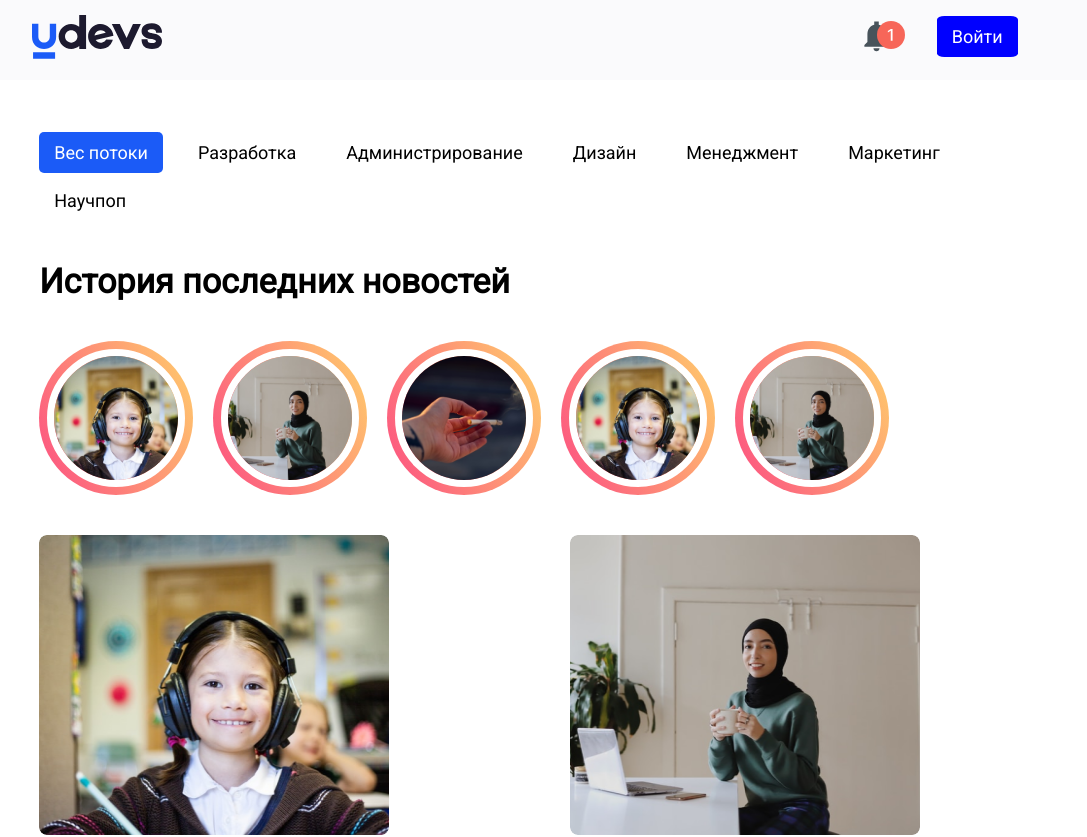
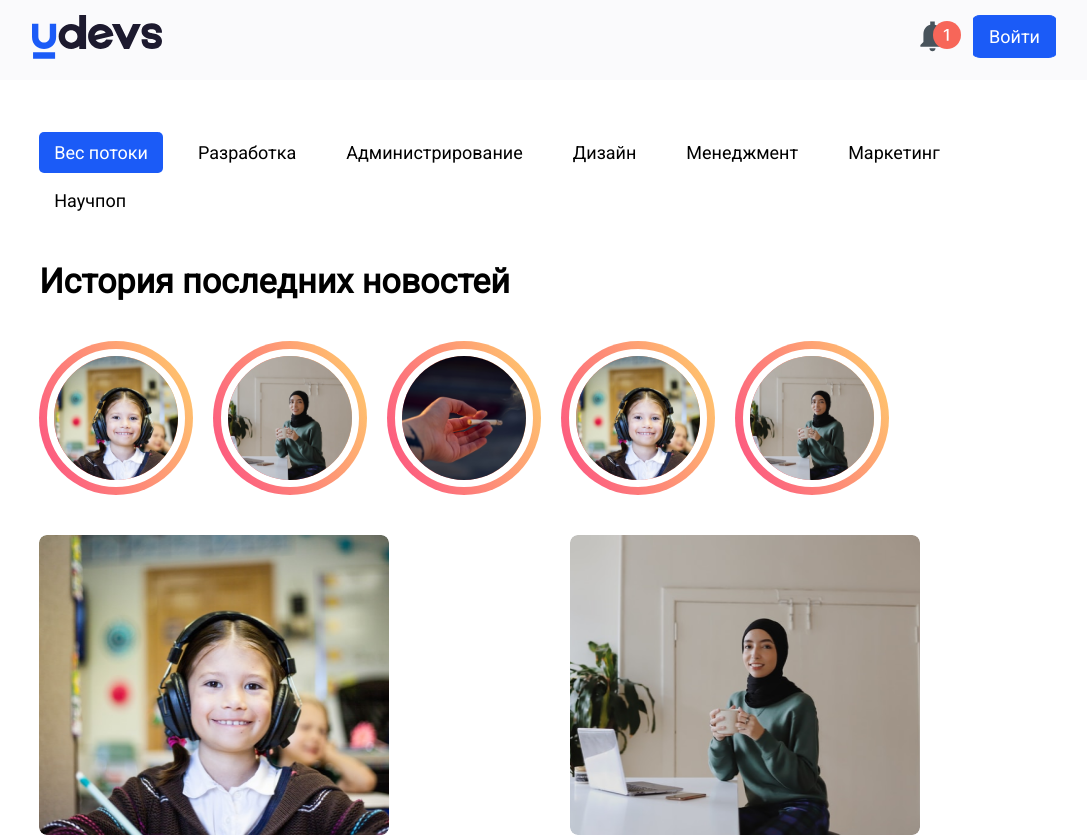
Before and after one commit to asadbeksr/udevs-blog, a React (Create React App) app: page / in a window 1280 px wide. Shown: the top 837 px of the page, without its empty margins (96-1183 px from the left). Built offline with nearby package versions, Linux system fonts and the light colour scheme.

Commit message:
fix: update header items

```diff
--- a/src/components/Header/Header.css
+++ b/src/components/Header/Header.css
@@ -1,5 +1,5 @@
 .wrap {
-  padding-right: 13%;
+  padding-right: 10%;
   padding-left: 10%;
   padding-top: 15px;
   display: flex;
@@ -11,18 +11,28 @@
   height: 80px;
   background-color: #fafafc;
 }
+.logo-icon {
+  cursor: pointer;
+}
 .left-nav {
   display: flex;
   align-items: center;
   justify-content: center;
+  cursor: pointer;
 }
 .left-nav button {
   font-size: 18px;
-  margin-left: 20px;
-  background-color: blue;
+
+  background-color: #1b5bf7;
   color: #ffffff;
-  border: none;
+  border: 1px solid #1b5bf7;
   border-radius: 9%;
+  padding: 10px 15px;
+  cursor: pointer;
+}
+.left-nav button:active {
+  background-color: #ffffff;
+  color: #000;
   padding: 10px 15px;
 }
 .count-notification {
--- a/src/components/Header/Header.js
+++ b/src/components/Header/Header.js
@@ -7,7 +7,12 @@ export default function Header() {
   return (
     <div className="header">
       <div className="wrap">
-        <img src={UdevsLogo} width="130" alt="udevs-logo-icon" />
+        <img
+          src={UdevsLogo}
+          width="130"
+          alt="udevs-logo-icon"
+          className="logo-icon"
+        />
         <div className="left-nav">
           <img
             className="not-icon"
```
